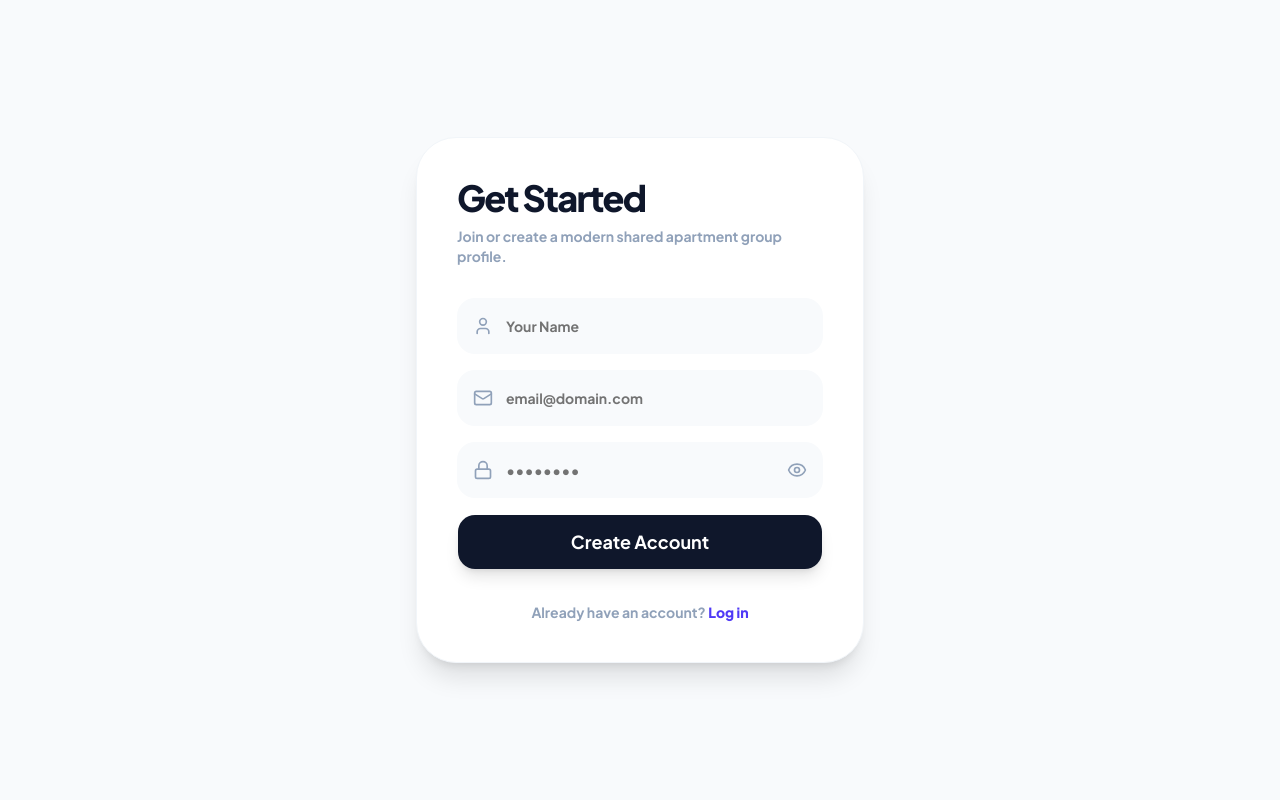
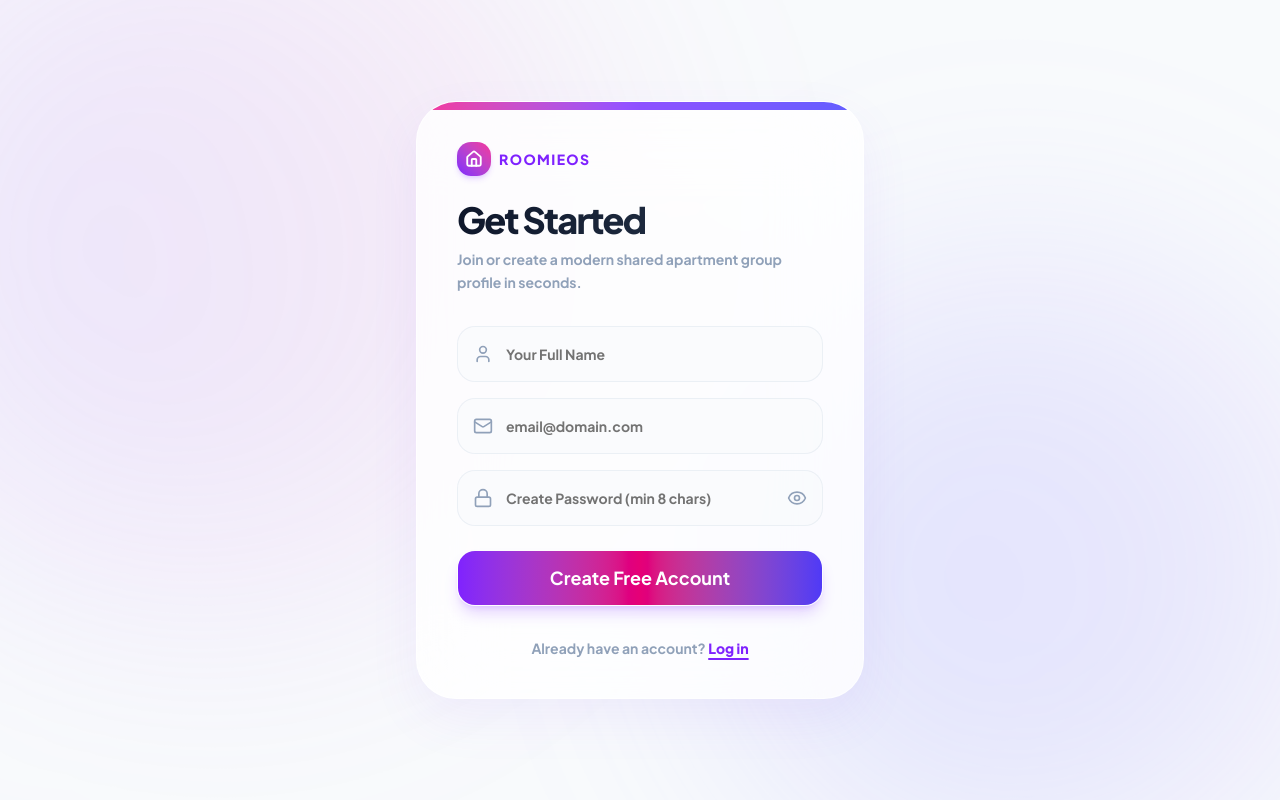
Before and after one commit to 1rajlaxmi/RoomieOS, a React (Vite) app in the folder frontend/: page /register in a window 1280 px wide. Built offline with nearby package versions, Linux system fonts and the light colour scheme.

Commit message:
Sent mail and update login , registration page

```diff
--- a/frontend/src/pages/Login.tsx
+++ b/frontend/src/pages/Login.tsx
@@ -1,10 +1,41 @@
 import { useState } from "react";
 import { useNavigate, Link } from "react-router-dom";
 import { motion } from "framer-motion";
+import type { Variants } from "framer-motion";
 import { Input } from "@/components/ui/input";
 import { Button } from "@/components/ui/button";
-import { Mail, Lock, Eye, EyeOff } from "lucide-react";
+import { Mail, Lock, Eye, EyeOff, Home } from "lucide-react";
 import { authService } from "@/services/authService";
+
+// Dynamic atmospheric background elements
+const AuthBackground = () => (
+  <div className="fixed inset-0 z-[-1] bg-[#f8fafc] overflow-hidden pointer-events-none">
+    <motion.div
+      animate={{ rotate: [0, 360], scale: [1, 1.2, 1] }}
+      transition={{ duration: 30, repeat: Infinity, ease: "linear" }}
+      className="absolute top-[-10%] right-[-10%] w-[50vw] h-[50vw] rounded-full bg-gradient-to-tr from-indigo-400/20 to-violet-400/20 blur-[120px]"
+    />
+    <motion.div
+      animate={{ rotate: [360, 0], x: [0, 40, 0], y: [0, -40, 0] }}
+      transition={{ duration: 25, repeat: Infinity, ease: "easeInOut" }}
+      className="absolute bottom-[-5%] left-[-5%] w-[45vw] h-[45vw] rounded-full bg-gradient-to-tr from-pink-400/10 to-indigo-400/20 blur-[100px]"
+    />
+  </div>
+);
+
+// Bind motion attributes directly to the UI Button component class safely
+const MotionButton = motion(Button);
+
+// Animation configurations with explicit type structures
+const containerVariants: Variants = {
+  hidden: { opacity: 0 },
+  visible: { opacity: 1, transition: { staggerChildren: 0.1, delayChildren: 0.05 } }
+};
+
+const itemVariants: Variants = {
+  hidden: { opacity: 0, y: 30 },
+  visible: { opacity: 1, y: 0, transition: { type: "spring", stiffness: 120, damping: 20 } }
+};
 
 export default function Login() {
   const navigate = useNavigate();
@@ -20,9 +51,8 @@ export default function Login() {
     try {
       const data = await authService.login({ email, password });
 
-    // ✅ FIXES THE LOOP: Captures token and handles both flat & nested payloads safely
       const token = data.token;
-    const userObj = data.user || data;
+      const userObj = data.user || data; // Prevents flat vs nested JSON redirect loops
 
       if (!token) {
         setError("Authentication succeeded, but no security token was returned.");
@@ -36,34 +66,94 @@ export default function Login() {
       setError(err.message || "Invalid credentials. Please try again.");
     }
   };
+
   return (
-    <div className="min-h-screen flex items-center justify-center bg-slate-50 p-4 font-sans text-slate-900">
-      <motion.div initial={{ opacity: 0, y: 20 }} animate={{ opacity: 1, y: 0 }} className="bg-white rounded-[2.5rem] p-10 shadow-xl max-w-md w-full border border-slate-100">
-        <h2 className="text-4xl font-black tracking-tighter mb-2">Welcome Back</h2>
-        <p className="text-slate-400 font-bold text-sm mb-8">Log in to manage your apartment shared metrics cleanly.</p>
+    <div className="min-h-screen flex items-center justify-center p-4 font-sans text-slate-900 relative">
+      <AuthBackground />
 
-        {error && <div className="mb-6 p-4 bg-rose-50 text-rose-600 rounded-2xl font-bold text-sm text-center">{error}</div>}
+      <motion.div
+        variants={containerVariants}
+        initial="hidden"
+        animate="visible"
+        className="bg-white/80 backdrop-blur-2xl rounded-[2.5rem] p-10 shadow-[0_20px_50px_rgba(99,102,241,0.08)] max-w-md w-full border border-white/60 relative overflow-hidden"
+      >
+        {/* Decorative Top Accent */}
+        <div className="absolute top-0 left-0 right-0 h-2 bg-gradient-to-r from-indigo-500 via-violet-500 to-pink-500" />
+
+        {/* Brand Header Logo Block */}
+        <motion.div variants={itemVariants} className="flex items-center gap-2 mb-6">
+          <div className="bg-gradient-to-tr from-indigo-600 to-violet-500 p-2 rounded-xl text-white shadow-md shadow-indigo-500/20">
+            <Home size={18} strokeWidth={2.5} />
+          </div>
+          <span className="text-sm font-black tracking-widest text-indigo-600 uppercase">RoomieOS </span>
+        </motion.div>
+
+        <motion.h2 variants={itemVariants} className="text-4xl font-black tracking-tighter mb-2 bg-gradient-to-r from-slate-900 via-slate-800 to-indigo-950 bg-clip-text text-transparent">
+          Welcome Back
+        </motion.h2>
+
+        <motion.p variants={itemVariants} className="text-slate-400 font-bold text-sm mb-8 leading-relaxed">
+          Log in to manage your apartment shared metrics and balances cleanly.
+        </motion.p>
+
+        {error && (
+          <motion.div
+            initial={{ opacity: 0, scale: 0.95 }}
+            animate={{ opacity: 1, scale: 1, x: [0, -6, 6, -6, 6, 0] }}
+            className="mb-6 p-4 bg-rose-50 border border-rose-100 text-rose-600 rounded-2xl font-bold text-sm text-center"
+          >
+            {error}
+          </motion.div>
+        )}
 
         <form onSubmit={handleLogin} className="space-y-4">
-          <div className="relative flex items-center">
-            <Mail className="absolute left-4 text-slate-400" size={20} />
-            <Input type="email" placeholder="email@domain.com" required value={email} onChange={(e) => setEmail(e.target.value)} className="h-14 pl-12 rounded-2xl bg-slate-50 border-transparent focus:ring-2 focus:ring-indigo-500 font-bold" />
-          </div>
+          <motion.div variants={itemVariants} className="relative flex items-center group">
+            <Mail className="absolute left-4 text-slate-400 group-focus-within:text-indigo-500 transition-colors" size={20} />
+            <Input
+              type="email"
+              placeholder="email@domain.com"
+              required
+              value={email}
+              onChange={(e) => setEmail(e.target.value)}
+              className="h-14 pl-12 rounded-2xl bg-slate-50/50 border-slate-200/60 group-hover:border-slate-300 focus:bg-white focus:ring-2 focus:ring-indigo-500 font-bold transition-all"
+            />
+          </motion.div>
 
-          <div className="relative flex items-center">
-            <Lock className="absolute left-4 text-slate-400" size={20} />
-            <Input type={showPassword ? "text" : "password"} placeholder="••••••••" required value={password} onChange={(e) => setPassword(e.target.value)} className="h-14 pl-12 pr-12 rounded-2xl bg-slate-50 border-transparent focus:ring-2 focus:ring-indigo-500 font-bold" />
-            <button type="button" onClick={() => setShowPassword(!showPassword)} className="absolute right-4 text-slate-400 hover:text-slate-600 transition-colors">
+          <motion.div variants={itemVariants} className="relative flex items-center group">
+            <Lock className="absolute left-4 text-slate-400 group-focus-within:text-indigo-500 transition-colors" size={20} />
+            <Input
+              type={showPassword ? "text" : "password"}
+              placeholder="••••••••"
+              required
+              value={password}
+              onChange={(e) => setPassword(e.target.value)}
+              className="h-14 pl-12 pr-12 rounded-2xl bg-slate-50/50 border-slate-200/60 group-hover:border-slate-300 focus:bg-white focus:ring-2 focus:ring-indigo-500 font-bold transition-all"
+            />
+            <button
+              type="button"
+              onClick={() => setShowPassword(!showPassword)}
+              className="absolute right-4 text-slate-400 hover:text-indigo-600 transition-colors"
+            >
               {showPassword ? <EyeOff size={20} /> : <Eye size={20} />}
             </button>
+          </motion.div>
+
+          <div className="pt-2">
+            <MotionButton
+              variants={itemVariants}
+              type="submit"
+              whileHover={{ scale: 1.02, y: -2 }}
+              whileTap={{ scale: 0.98 }}
+              className="w-full h-14 rounded-2xl bg-gradient-to-r from-indigo-600 via-violet-600 to-indigo-700 text-white font-bold text-lg shadow-lg shadow-indigo-600/20 hover:shadow-xl hover:shadow-indigo-600/30 transition-all duration-150"
+            >
+              Sign In Securely
+            </MotionButton>
           </div>
-
-          <Button type="submit" className="w-full h-14 rounded-2xl bg-slate-900 text-white font-bold text-lg shadow-lg">Sign In</Button>
         </form>
 
-        <p className="mt-8 text-center text-sm font-bold text-slate-400">
-          New to RoomieOS? <Link to="/register" className="text-indigo-600 font-black hover:underline">Create an account</Link>
-        </p>
+        <motion.p variants={itemVariants} className="mt-8 text-center text-sm font-bold text-slate-400">
+          New to RoomieOS? <Link to="/register" className="text-indigo-600 font-black hover:text-violet-600 transition-colors underline decoration-2 underline-offset-4">Create an account</Link>
+        </motion.p>
       </motion.div>
     </div>
   );
--- a/frontend/src/pages/Register.tsx
+++ b/frontend/src/pages/Register.tsx
@@ -1,10 +1,47 @@
 import { useState } from "react";
 import { useNavigate, Link } from "react-router-dom";
 import { motion } from "framer-motion";
+import type { Variants } from "framer-motion"; // Type-only import for verbatimModuleSyntax compatibility
 import { Input } from "@/components/ui/input";
 import { Button } from "@/components/ui/button";
-import { Mail, Lock, User, Eye, EyeOff } from "lucide-react";
+import { Mail, Lock, User, Eye, EyeOff, Home } from "lucide-react";
 import { authService } from "@/services/authService";
+
+// =========================================================================
+// ✅ LOCKED OUTSIDE THE COMPONENT: These will never rebuild during typing!
+// =========================================================================
+
+const AuthBackground = () => (
+  <div className="fixed inset-0 z-[-1] bg-[#f8fafc] overflow-hidden pointer-events-none">
+    <motion.div
+      animate={{ rotate: [0, -360], scale: [1, 1.15, 1] }}
+      transition={{ duration: 35, repeat: Infinity, ease: "linear" }}
+      className="absolute top-[-15%] left-[-10%] w-[55vw] h-[55vw] rounded-full bg-gradient-to-br from-violet-400/20 to-pink-400/10 blur-[120px]"
+    />
+    <motion.div
+      animate={{ rotate: [0, 360], x: [0, -30, 0], y: [0, 30, 0] }}
+      transition={{ duration: 28, repeat: Infinity, ease: "easeInOut" }}
+      className="absolute bottom-[-8%] right-[-5%] w-[48vw] h-[48vw] rounded-full bg-gradient-to-tr from-indigo-400/20 to-violet-400/15 blur-[110px]"
+    />
+  </div>
+);
+
+// Bind motion attributes directly to the UI Button component safely
+const MotionButton = motion(Button);
+
+// Animation configurations with explicit type structures
+const containerVariants: Variants = {
+  hidden: { opacity: 0 },
+  visible: { opacity: 1, transition: { staggerChildren: 0.08, delayChildren: 0.05 } }
+};
+
+const itemVariants: Variants = {
+  hidden: { opacity: 0, y: 35 },
+  visible: { opacity: 1, y: 0, transition: { type: "spring", stiffness: 120, damping: 20 } }
+};
+
+// =========================================================================
+
 
 export default function Register() {
   const navigate = useNavigate();
@@ -21,9 +58,8 @@ export default function Register() {
     try {
       const data = await authService.register({ name, email, password });
 
-    // ✅ FIXES THE LOOP: Safely falls back if payload is flat
       const token = data.token;
-    const userObj = data.user || data;
+      const userObj = data.user || data; // Prevents flat vs nested JSON redirect loops
 
       if (!token) {
         setError("Registration succeeded, but no access token was issued.");
@@ -39,38 +75,104 @@ export default function Register() {
   };
 
   return (
-    <div className="min-h-screen flex items-center justify-center bg-slate-50 p-4 font-sans text-slate-900">
-      <motion.div initial={{ opacity: 0, y: 20 }} animate={{ opacity: 1, y: 0 }} className="bg-white rounded-[2.5rem] p-10 shadow-xl max-w-md w-full border border-slate-100">
-        <h2 className="text-4xl font-black tracking-tighter mb-2">Get Started</h2>
-        <p className="text-slate-400 font-bold text-sm mb-8">Join or create a modern shared apartment group profile.</p>
+    <div className="min-h-screen flex items-center justify-center p-4 font-sans text-slate-900 relative">
+      <AuthBackground />
 
-        {error && <div className="mb-6 p-4 bg-rose-50 text-rose-600 rounded-2xl font-bold text-sm text-center">{error}</div>}
+      <motion.div
+        variants={containerVariants}
+        initial="hidden"
+        animate="visible"
+        className="bg-white/80 backdrop-blur-2xl rounded-[2.5rem] p-10 shadow-[0_20px_50px_rgba(139,92,246,0.08)] max-w-md w-full border border-white/60 relative overflow-hidden"
+      >
+        {/* Decorative Top Accent */}
+        <div className="absolute top-0 left-0 right-0 h-2 bg-gradient-to-r from-pink-500 via-violet-500 to-indigo-500" />
+
+        {/* Brand Header Logo Block */}
+        <motion.div variants={itemVariants} className="flex items-center gap-2 mb-6">
+          <div className="bg-gradient-to-tr from-violet-600 to-pink-500 p-2 rounded-xl text-white shadow-md shadow-violet-500/20">
+            <Home size={18} strokeWidth={2.5} />
+          </div>
+          <span className="text-sm font-black tracking-widest text-violet-600 uppercase">RoomieOS </span>
+        </motion.div>
+
+        <motion.h2 variants={itemVariants} className="text-4xl font-black tracking-tighter mb-2 bg-gradient-to-r from-slate-900 via-slate-800 to-violet-950 bg-clip-text text-transparent">
+          Get Started
+        </motion.h2>
+
+        <motion.p variants={itemVariants} className="text-slate-400 font-bold text-sm mb-8 leading-relaxed">
+          Join or create a modern shared apartment group profile in seconds.
+        </motion.p>
+
+        {error && (
+          <motion.div
+            initial={{ opacity: 0, scale: 0.95 }}
+            animate={{ opacity: 1, scale: 1, x: [0, -6, 6, -6, 6, 0] }}
+            className="mb-6 p-4 bg-rose-50 border border-rose-100 text-rose-600 rounded-2xl font-bold text-sm text-center"
+          >
+            {error}
+          </motion.div>
+        )}
 
         <form onSubmit={handleRegister} className="space-y-4">
-          <div className="relative flex items-center">
-            <User className="absolute left-4 text-slate-400" size={20} />
-            <Input type="text" placeholder="Your Name" required value={name} onChange={(e) => setName(e.target.value)} className="h-14 pl-12 rounded-2xl bg-slate-50 border-transparent focus:ring-2 focus:ring-indigo-500 font-bold" />
-          </div>
+          <motion.div variants={itemVariants} className="relative flex items-center group">
+            <User className="absolute left-4 text-slate-400 group-focus-within:text-violet-500 transition-colors" size={20} />
+            <Input
+              type="text"
+              placeholder="Your Full Name"
+              required
+              value={name}
+              onChange={(e) => setName(e.target.value)}
+              className="h-14 pl-12 rounded-2xl bg-slate-50/50 border-slate-200/60 group-hover:border-slate-300 focus:bg-white focus:ring-2 focus:ring-violet-500 font-bold transition-all"
+            />
+          </motion.div>
 
-          <div className="relative flex items-center">
-            <Mail className="absolute left-4 text-slate-400" size={20} />
-            <Input type="email" placeholder="email@domain.com" required value={email} onChange={(e) => setEmail(e.target.value)} className="h-14 pl-12 rounded-2xl bg-slate-50 border-transparent focus:ring-2 focus:ring-indigo-500 font-bold" />
-          </div>
+          <motion.div variants={itemVariants} className="relative flex items-center group">
+            <Mail className="absolute left-4 text-slate-400 group-focus-within:text-violet-500 transition-colors" size={20} />
+            <Input
+              type="email"
+              placeholder="email@domain.com"
+              required
+              value={email}
+              onChange={(e) => setEmail(e.target.value)}
+              className="h-14 pl-12 rounded-2xl bg-slate-50/50 border-slate-200/60 group-hover:border-slate-300 focus:bg-white focus:ring-2 focus:ring-violet-500 font-bold transition-all"
+            />
+          </motion.div>
 
-          <div className="relative flex items-center">
-            <Lock className="absolute left-4 text-slate-400" size={20} />
-            <Input type={showPassword ? "text" : "password"} placeholder="••••••••" required value={password} onChange={(e) => setPassword(e.target.value)} className="h-14 pl-12 pr-12 rounded-2xl bg-slate-50 border-transparent focus:ring-2 focus:ring-indigo-500 font-bold" />
-            <button type="button" onClick={() => setShowPassword(!showPassword)} className="absolute right-4 text-slate-400 hover:text-slate-600 transition-colors">
+          <motion.div variants={itemVariants} className="relative flex items-center group">
+            <Lock className="absolute left-4 text-slate-400 group-focus-within:text-violet-500 transition-colors" size={20} />
+            <Input
+              type={showPassword ? "text" : "password"}
+              placeholder="Create Password (min 8 chars)"
+              required
+              value={password}
+              onChange={(e) => setPassword(e.target.value)}
+              className="h-14 pl-12 pr-12 rounded-2xl bg-slate-50/50 border-slate-200/60 group-hover:border-slate-300 focus:bg-white focus:ring-2 focus:ring-violet-500 font-bold transition-all"
+            />
+            <button
+              type="button"
+              onClick={() => setShowPassword(!showPassword)}
+              className="absolute right-4 text-slate-400 hover:text-violet-600 transition-colors"
+            >
               {showPassword ? <EyeOff size={20} /> : <Eye size={20} />}
             </button>
+          </motion.div>
+
+          <div className="pt-2">
+            <MotionButton
+              variants={itemVariants}
+              type="submit"
+              whileHover={{ scale: 1.02, y: -2 }}
+              whileTap={{ scale: 0.98 }}
+              className="w-full h-14 rounded-2xl bg-gradient-to-r from-violet-600 via-pink-600 to-indigo-600 text-white font-bold text-lg shadow-lg shadow-violet-600/20 hover:shadow-xl hover:shadow-violet-600/30 transition-all duration-150"
+            >
+              Create Free Account
+            </MotionButton>
           </div>
-
-          <Button type="submit" className="w-full h-14 rounded-2xl bg-slate-900 text-white font-bold text-lg shadow-lg">Create Account</Button>
         </form>
 
-        <p className="mt-8 text-center text-sm font-bold text-slate-400">
-          Already have an account? <Link to="/login" className="text-indigo-600 font-black hover:underline">Log in</Link>
-        </p>
+        <motion.p variants={itemVariants} className="mt-8 text-center text-sm font-bold text-slate-400">
+          Already have an account? <Link to="/login" className="text-violet-600 font-black hover:text-indigo-600 transition-colors underline decoration-2 underline-offset-4">Log in</Link>
+        </motion.p>
       </motion.div>
     </div>
   );
```
Also changed, not shown: 1 other file (tests, documents, lock files or other folders). Lines whose indentation alone changed are shown as unchanged.
